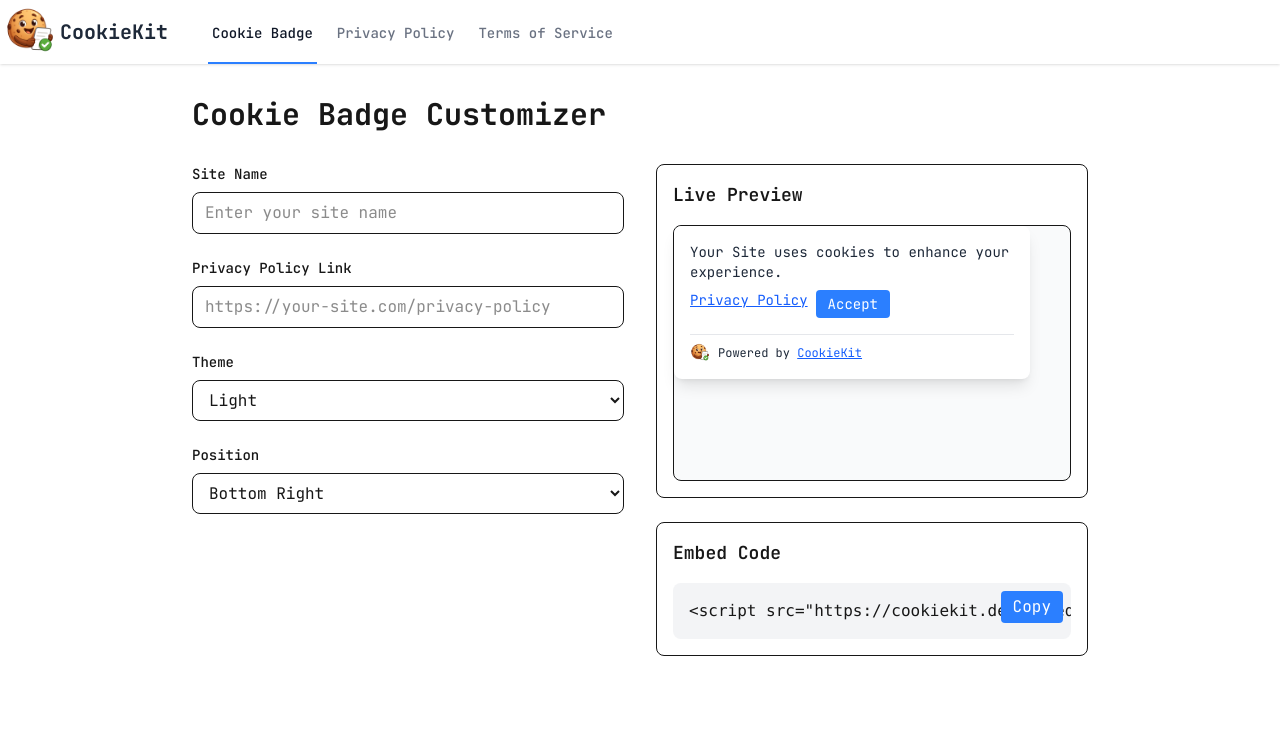
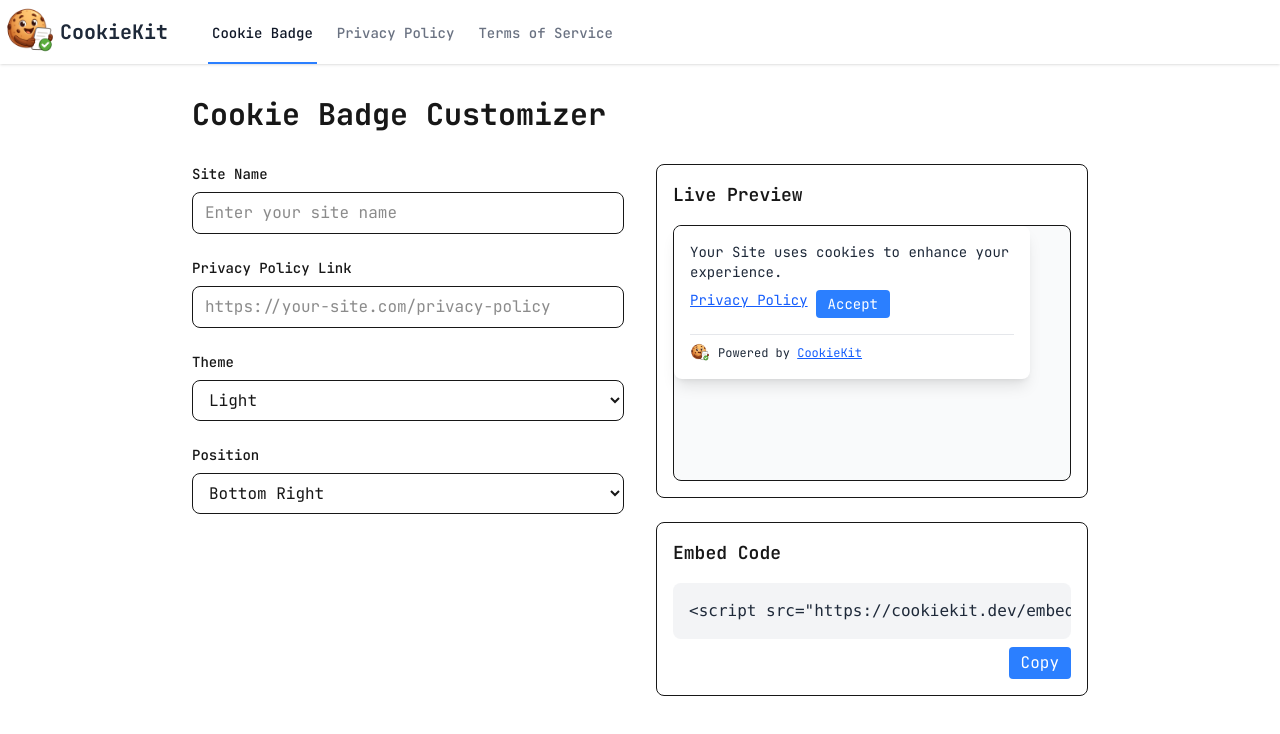
Before and after one commit to ezequiasaramburu/Cookiekit, a Next.js app: page / in a window 1280 px wide. Shown: the top 734 px of the page. Built offline with nearby package versions, Linux system fonts and the light colour scheme.

Commit message:
fix live preview styles

```diff
--- a/src/app/page.tsx
+++ b/src/app/page.tsx
@@ -11,6 +11,7 @@ export default function Home() {
   const [position, setPosition] = useState<"bottom-left" | "bottom-right">(
     "bottom-right"
   );
+  const [copied, setCopied] = useState(false);
 
   const scriptTag = generateScriptTag({
     siteName,
@@ -18,6 +19,12 @@ export default function Home() {
     theme,
     position,
   });
+
+  const handleCopy = () => {
+    navigator.clipboard.writeText(scriptTag);
+    setCopied(true);
+    setTimeout(() => setCopied(false), 2000);
+  };
 
   return (
     <main className="min-h-screen p-8">
@@ -113,14 +120,24 @@ export default function Home() {
               <h2 className="text-lg font-semibold mb-4">Embed Code</h2>
               <div className="relative">
                 <pre className="bg-gray-100 p-4 rounded-lg overflow-x-auto">
-                  <code>{scriptTag}</code>
+                  <code className="text-gray-800">{scriptTag}</code>
                 </pre>
-                <button
-                  onClick={() => navigator.clipboard.writeText(scriptTag)}
-                  className="absolute top-2 right-2 px-3 py-1 bg-blue-500 text-white rounded hover:bg-blue-600"
-                >
-                  Copy
-                </button>
+              </div>
+              <div className="flex justify-end mt-2">
+                <div className="relative">
+                  <button
+                    onClick={handleCopy}
+                    className="px-3 py-1 bg-blue-500 text-white rounded hover:bg-blue-600"
+                  >
+                    Copy
+                  </button>
+                  {copied && (
+                    <div className="absolute top-full left-1/2 -translate-x-1/2 mt-2 px-3 py-1 bg-gray-800 text-white text-sm rounded-md whitespace-nowrap">
+                      Copied!
+                      <div className="absolute top-0 left-1/2 -translate-x-1/2 -translate-y-1/2 w-2 h-2 bg-gray-800 rotate-45"></div>
+                    </div>
+                  )}
+                </div>
               </div>
             </div>
           </div>
```
